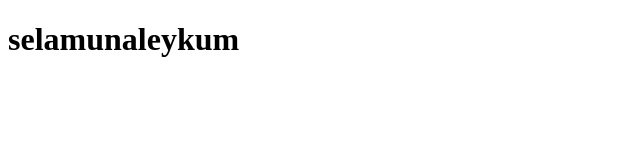
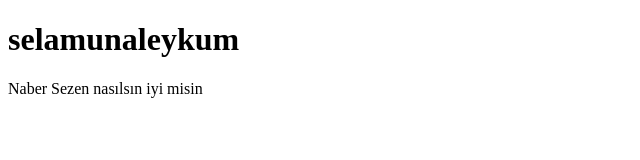
Before and after one commit to ozanszn/Deneme-1-2, a plain HTML site: page index.html in a window 1280 px wide. Shown: the whole page, without its empty margins (0-640 px from the left). Drawn offline with Linux system fonts and the light colour scheme.

Commit message:
Hatır sordum
? :)

```diff
--- a/index.html
+++ b/index.html
@@ -8,5 +8,6 @@
 </head>
 <body>
     <h1>selamunaleykum</h1>
+    <p1>Naber Sezen nasılsın iyi misin</p1>
 </body>
 </html>
```
